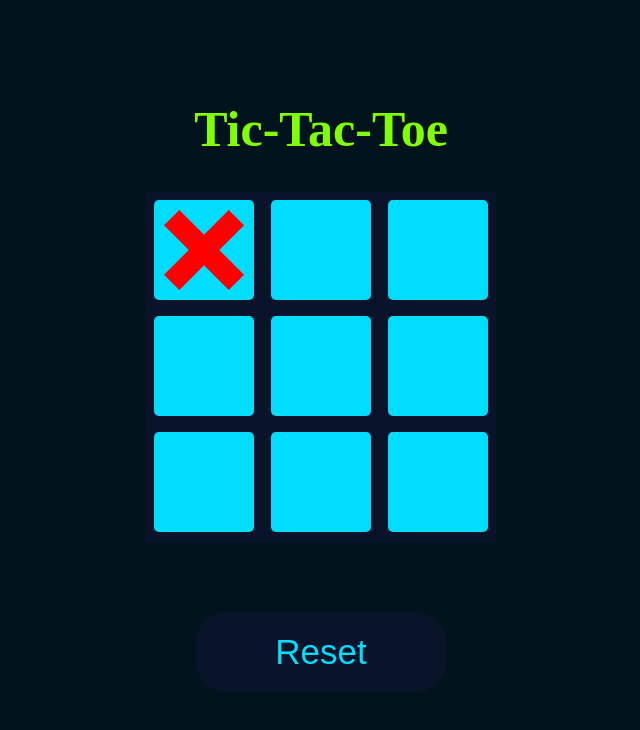
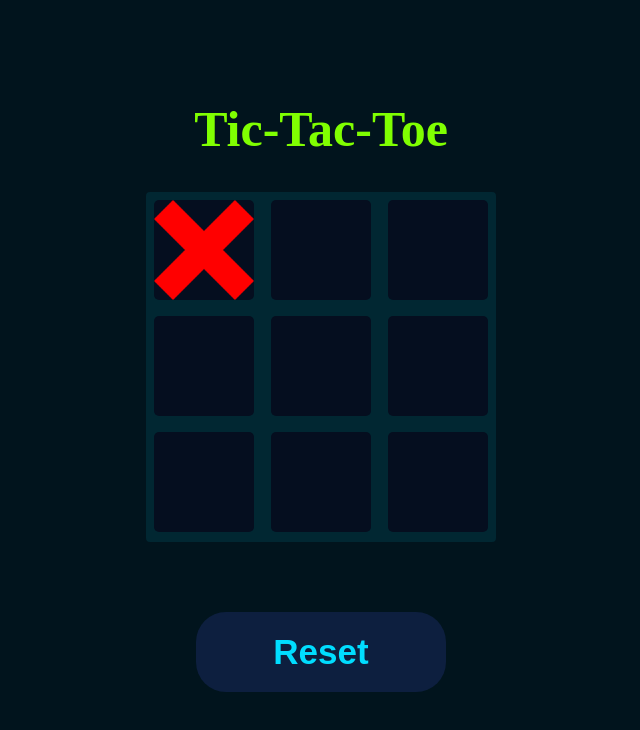
Before and after one commit to Viswajith2003/tic-tac-toe_web, a React (Vite) app: page / in a window 1280 px wide. Both pictures are taken after a click on the element 523 px from the left and 249 px from the top of the page. Shown: the top 730 px of the page, without its empty margins (319-959 px from the left). Built offline with nearby package versions, Linux system fonts and the light colour scheme.

Commit message:
project completed

```diff
--- a/src/Game/TicTacToe.jsx
+++ b/src/Game/TicTacToe.jsx
@@ -1,88 +1,116 @@
 import React, { useState } from "react";
-import ".././Game/tictactoe.css";
+import "../Game/tictactoe.css";
 import circle_icon from "../assets/circle.jpg";
 import cross_icon from "../assets/cross.png";
 
 export default function Game() {
   const [board, setBoard] = useState(Array(9).fill(""));
   const [count, setCount] = useState(0);
+  const [winner, setWinner] = useState(null);
   const [lock, setLock] = useState(false);
 
+  const winningCombinations = [
+    [0, 1, 2],
+    [3, 4, 5],
+    [6, 7, 8],
+    [0, 3, 6],
+    [1, 4, 7],
+    [2, 5, 8],
+    [0, 4, 8],
+    [2, 4, 6],
+  ];
+
+  const checkWinner = (newBoard) => {
+    for (let combination of winningCombinations) {
+      const [a, b, c] = combination;
+      if (
+        newBoard[a] &&
+        newBoard[a] === newBoard[b] &&
+        newBoard[a] === newBoard[c]
+      ) {
+        return newBoard[a];
+      }
+    }
+    return null;
+  };
+
   const toggle = (num) => {
-    if (lock || board[num] !== "") {
+    if (lock || board[num] !== "" || winner) {
       return;
     }
 
     const newBoard = board.slice();
-    if (count % 2 === 0) {
-      newBoard[num] = "x";
-    } else {
-      newBoard[num] = "o";
-    }
-
+    newBoard[num] = count % 2 === 0 ? "x" : "o";
     setBoard(newBoard);
     setCount(count + 1);
+
+    const gameWinner = checkWinner(newBoard);
+    if (gameWinner) {
+      setWinner(gameWinner);
+      setLock(true);
+    }
   };
 
   const resetBoard = () => {
     setBoard(Array(9).fill(""));
     setCount(0);
+    setWinner(null);
     setLock(false);
+  };
+
+  const renderBoxes = (rowIndex) => {
+    return [0, 1, 2].map((colIndex) => {
+      const boxIndex = rowIndex * 3 + colIndex;
+      return (
+        <div className="boxes" key={boxIndex} onClick={() => toggle(boxIndex)}>
+          {board[boxIndex] === "x" && (
+            <img src={cross_icon} alt="X" className="box-img" />
+          )}
+          {board[boxIndex] === "o" && (
+            <img src={circle_icon} alt="O" className="box-img" />
+          )}
+        </div>
+      );
+    });
   };
 
   return (
     <div className="container">
       <h1 className="title">Tic-Tac-Toe</h1>
       <div className="board">
-        <div className="row1">
-          <div className="boxes" onClick={() => toggle(0)}>
-            {board[0] === "x" && <img src={cross_icon} alt="X" />}
-            {board[0] === "o" && <img src={circle_icon} alt="O" />}
+        {[0, 1, 2].map((rowIndex) => (
+          <div className={`row${rowIndex + 1}`} key={rowIndex}>
+            {renderBoxes(rowIndex)}
           </div>
-          <div className="boxes" onClick={() => toggle(1)}>
-            {board[1] === "x" && <img src={cross_icon} alt="X" />}
-            {board[1] === "o" && <img src={circle_icon} alt="O" />}
-          </div>
-          <div className="boxes" onClick={() => toggle(2)}>
-            {board[2] === "x" && <img src={cross_icon} alt="X" />}
-            {board[2] === "o" && <img src={circle_icon} alt="O" />}
-          </div>
-        </div>
-        <div className="row2">
-          <div className="boxes" onClick={() => toggle(3)}>
-            {board[3] === "x" && <img src={cross_icon} alt="X" />}
-            {board[3] === "o" && <img src={circle_icon} alt="O" />}
-          </div>
-          <div className="boxes" onClick={() => toggle(4)}>
-            {board[4] === "x" && <img src={cross_icon} alt="X" />}
-            {board[4] === "o" && <img src={circle_icon} alt="O" />}
-          </div>
-          <div className="boxes" onClick={() => toggle(5)}>
-            {board[5] === "x" && <img src={cross_icon} alt="X" />}
-            {board[5] === "o" && <img src={circle_icon} alt="O" />}
-          </div>
-        </div>
-        <div className="row3">
-          <div className="boxes" onClick={() => toggle(6)}>
-            {board[6] === "x" && <img src={cross_icon} alt="X" />}
-            {board[6] === "o" && <img src={circle_icon} alt="O" />}
-          </div>
-          <div className="boxes" onClick={() => toggle(7)}>
-            {board[7] === "x" && <img src={cross_icon} alt="X" />}
-            {board[7] === "o" && <img src={circle_icon} alt="O" />}
-          </div>
-          <div className="boxes" onClick={() => toggle(8)}>
-            {board[8] === "x" && <img src={cross_icon} alt="X" />}
-            {board[8] === "o" && <img src={circle_icon} alt="O" />}
-          </div>
-        </div>
+        ))}
       </div>
+      {winner && (
+        <h2 className="winner-message">
+          Congratulations! {winner.toUpperCase()} wins!
+        </h2>
+      )}
       <button className="reset" onClick={resetBoard}>
         Reset
       </button>
     </div>
   );
 }
+
+
+
+
+
+
+
+
+
+
+
+
+
+
+
+
 
 // import React, { useState } from "react";
 // import ".././Game/tictactoe.css"
--- a/src/Game/tictactoe.css
+++ b/src/Game/tictactoe.css
@@ -2,7 +2,7 @@
     text-align: center;
   }
   .title {
-  font: bold;
+    font-weight: bold;
     font-size: 50px;
     align-items: center;
     margin-top: 100px;
@@ -14,12 +14,12 @@
     height: 80px;
     cursor: pointer;
     border-radius: 30px;
-  background-color: hsl(219, 66%, 10%);
+    background-color: hsl(219, 66%, 15%);
     color: hsl(188, 100%, 50%);
     margin-top: 70px;
     font-size: 35px;
     border: none;
-  font: bold;
+    font-weight: bold;
   }
   .reset:hover {
     background-color: hsl(219, 66%, 14%);
@@ -30,7 +30,8 @@
     height: 350px;
     width: 350px;
     margin: auto;
-  background-color: hsl(219, 66%, 10%);
+    border-radius: 4px;
+    background-color: hsl(194, 96%, 10%);
   }
   .row1,
   .row2,
@@ -42,14 +43,20 @@
   .boxes {
     height: 100px;
     width: 100px;
-  background-color: hsl(188, 100%, 50%);
+    background-color: hsl(220, 71%, 7%);
     border-radius: 5px;
     margin: 8px;
   }
 
-.boxes img {
-  max-width: 80%;
-  max-height: 80%;
+  .box-img {
+    max-width: 100%;
+    max-height: 100%;
     display: block;
-  margin: 10px;
+    margin: auto;
   }
+
+  .winner-message {
+    font-size: 24px;
+    color: rgb(128, 255, 1);
+    margin-top: 20px;
+  }
```
Lines whose indentation alone changed are shown as unchanged.
